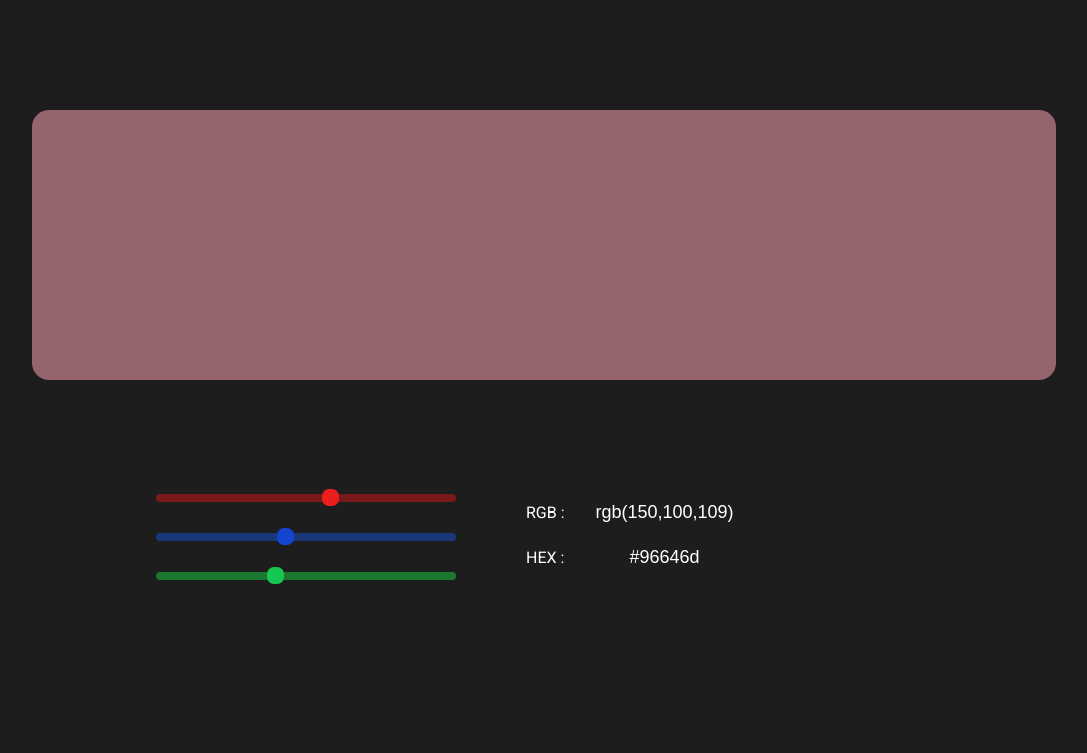
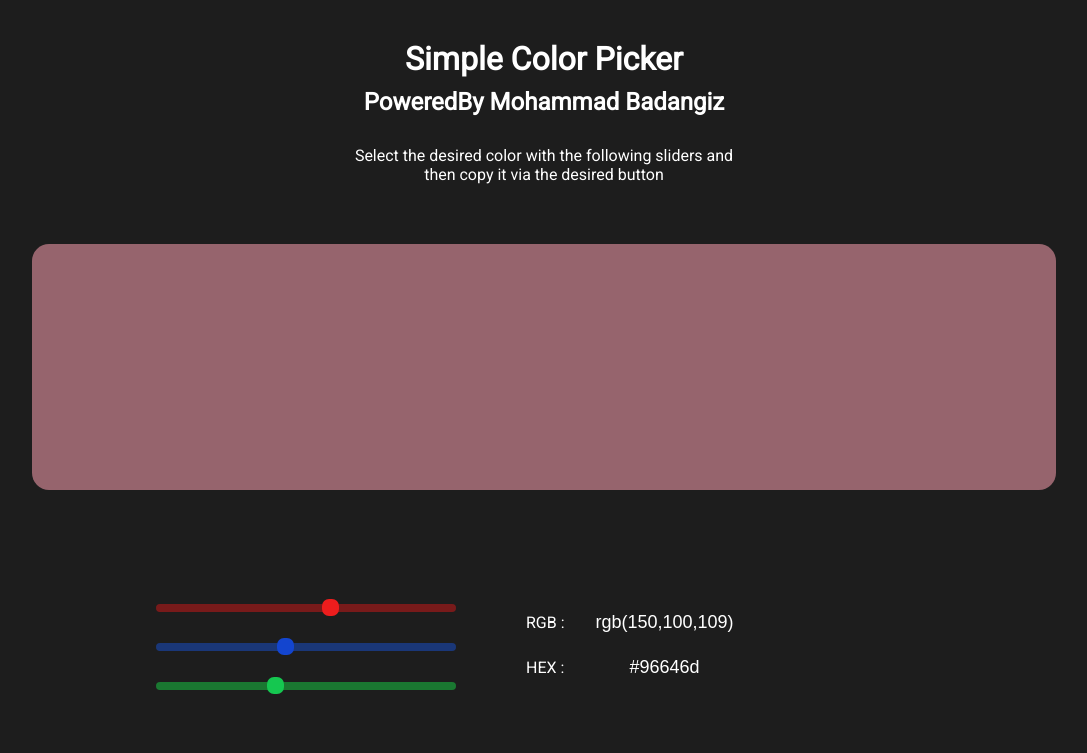
Before and after one commit to mbz3a/simple-color-picker, a plain HTML site: page index.html in a window 1280 px wide. Shown: the whole page, without its empty margins (96-1183 px from the left). Drawn offline with Linux system fonts and the light colour scheme.

Commit message:
Finnal Version in desktop versions

```diff
--- a/css/style.css
+++ b/css/style.css
@@ -34,6 +34,17 @@ body{
     justify-content: center;
     align-items: center;
     align-content: center;
+}
+.credits{
+    margin: 30px;
+    text-align: center;
+}
+.credits h1{
+    margin: 10px 0;
+}
+.credits p{
+    margin: 30px 0;
+    width: 400px;
 }
 .show-color{
     width: 80%;
--- a/index.html
+++ b/index.html
@@ -12,6 +12,17 @@
 </head>
 <body>
     <div class="wrapper">
+        <div class="credits">
+            <h1>
+                Simple Color Picker
+            </h1>
+            <h2>
+                PoweredBy Mohammad Badangiz
+            </h2>
+            <p>
+                Select the desired color with the following sliders and then copy it via the desired button
+            </p>
+        </div>
         <div class="show-color" id="show-color"></div>
 
         <div class="bottom">
```
